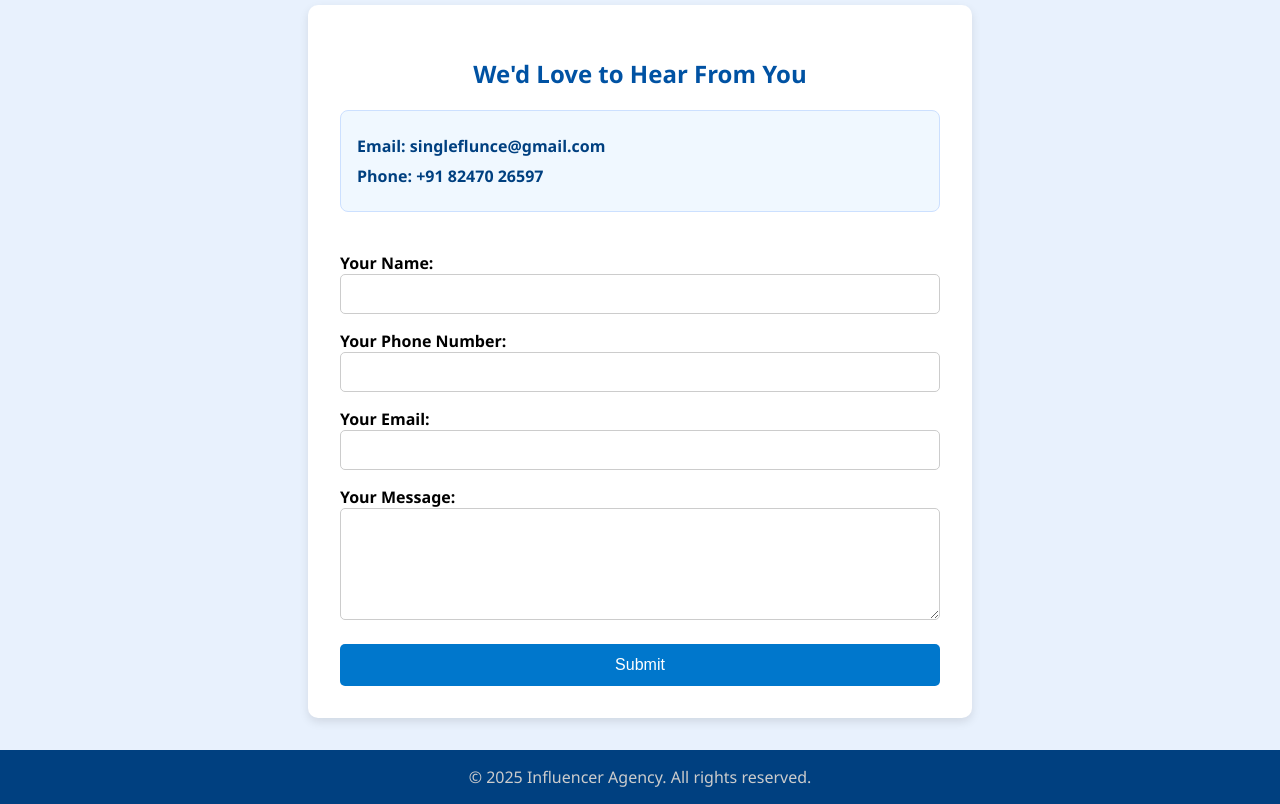
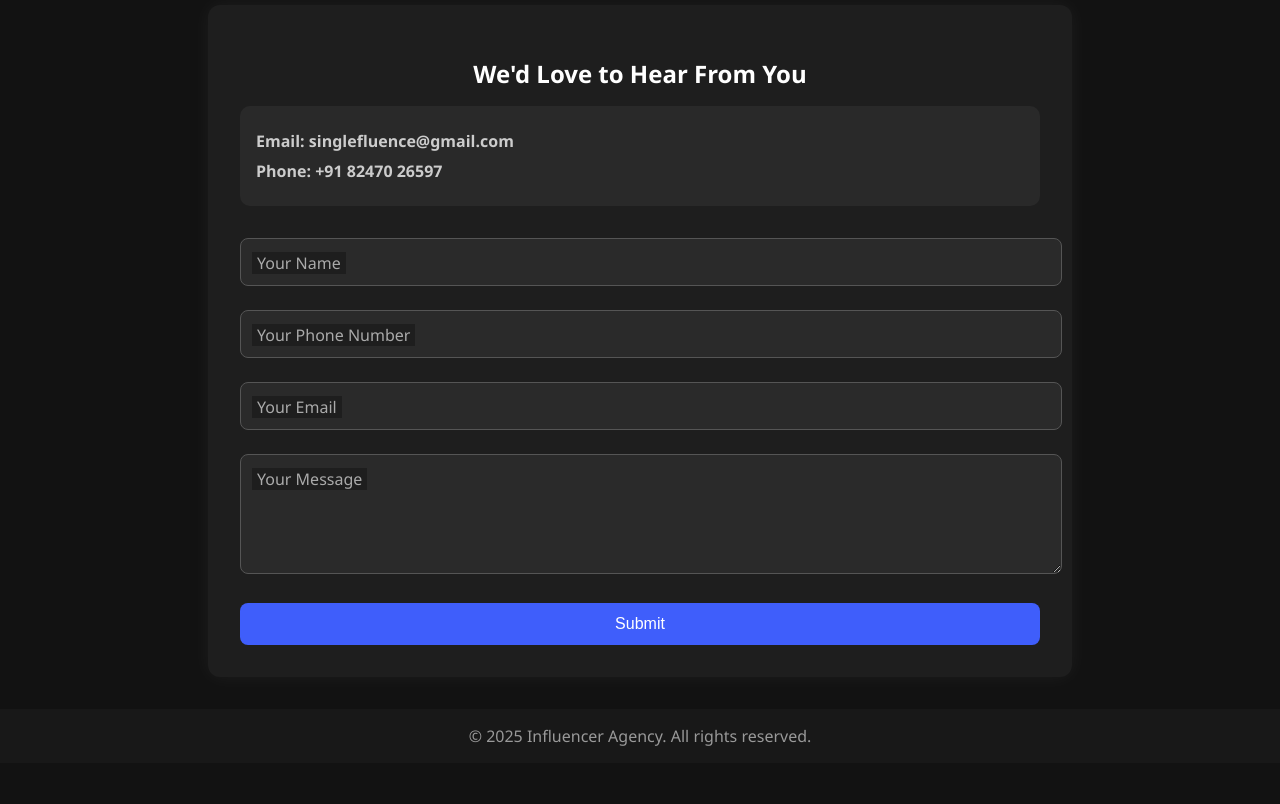
Before and after one commit to singlefluence/singlesphere, a plain HTML site: page contact.html in a window 1280 px wide. Shown: the part 183-987 px from the top of the page. After the commit the page ends 946 px from the top, so only its background shows below. Drawn offline with Linux system fonts and the light colour scheme.

Commit message:
Update contact.html

```diff
--- a/contact.html
+++ b/contact.html
@@ -5,21 +5,20 @@
   <title>Contact Us - Influencer Agency</title>
   <style>
     body {
+      margin: 0;
       font-family: 'Segoe UI', sans-serif;
-      background-color: #e8f1fd;
-      margin: 0;
-      padding: 0;
+      background: #121212;
+      color: #fff;
     }
 
     header {
-      background: #0066cc;
+      background: #1f1f1f;
       padding: 1.5rem;
-      color: white;
       text-align: center;
     }
 
     nav a {
-      color: white;
+      color: #f2f2f2;
       margin: 0 15px;
       text-decoration: none;
       font-weight: bold;
@@ -30,70 +29,100 @@
     }
 
     .container {
-      max-width: 600px;
+      max-width: 800px;
       margin: 2rem auto;
-      background-color: white;
+      background-color: #1e1e1e;
       padding: 2rem;
-      border-radius: 10px;
-      box-shadow: 0 4px 10px rgba(0, 0, 0, 0.1);
+      border-radius: 12px;
+      box-shadow: 0 0 20px rgba(255, 255, 255, 0.05);
     }
 
     h2 {
-      color: #0052a3;
       text-align: center;
+      color: #ffffff;
+      margin-bottom: 1rem;
     }
 
     .contact-info {
-      background-color: #f0f8ff;
-      border: 1px solid #cce0ff;
+      background: #292929;
       padding: 1rem;
-      margin-bottom: 1.5rem;
-      border-radius: 8px;
+      border-radius: 10px;
+      margin-bottom: 2rem;
     }
 
     .contact-info p {
       margin: 0.5rem 0;
       font-weight: bold;
-      color: #004080;
+      color: #ccc;
     }
 
     form {
-      display: flex;
-      flex-direction: column;
+      display: grid;
+      gap: 1.5rem;
     }
 
-    label {
-      margin-top: 1rem;
-      font-weight: bold;
+    .form-group {
+      position: relative;
     }
 
-    input, textarea {
-      padding: 10px;
-      border: 1px solid #ccc;
-      border-radius: 5px;
+    .form-group input,
+    .form-group textarea {
+      width: 100%;
+      padding: 14px 10px;
       font-size: 1rem;
+      background: #2a2a2a;
+      border: 1px solid #555;
+      border-radius: 8px;
+      color: #fff;
+    }
+
+    .form-group label {
+      position: absolute;
+      top: 14px;
+      left: 12px;
+      background: #1e1e1e;
+      padding: 0 5px;
+      color: #aaa;
+      transition: 0.2s;
+      pointer-events: none;
+    }
+
+    .form-group input:focus + label,
+    .form-group input:not(:placeholder-shown) + label,
+    .form-group textarea:focus + label,
+    .form-group textarea:not(:placeholder-shown) + label {
+      top: -10px;
+      left: 10px;
+      font-size: 0.8rem;
+      color: #61dafb;
+    }
+
+    .live-preview {
+      font-size: 0.85rem;
+      color: #00ffcc;
+      margin-top: -10px;
     }
 
     button {
-      margin-top: 1.5rem;
       padding: 12px;
-      background-color: #0077cc;
+      background-color: #3f5efb;
       color: white;
       font-size: 1rem;
       border: none;
-      border-radius: 5px;
+      border-radius: 8px;
       cursor: pointer;
+      transition: background 0.3s;
     }
 
     button:hover {
-      background-color: #005fa3;
+      background-color: #2a3fc9;
     }
 
     footer {
-      background: #004080;
-      color: #ccc;
       text-align: center;
       padding: 1rem;
+      background: #181818;
+      color: #999;
       margin-top: 2rem;
     }
   </style>
@@ -113,22 +142,30 @@
   <h2>We'd Love to Hear From You</h2>
 
   <div class="contact-info">
-      <p>Email: singleflunce@gmail.com</p>
-      <p>Phone: +91 82470 26597</p>
+    <p>Email: <span id="liveEmail">singlefluence@gmail.com</span></p>
+    <p>Phone: <span id="livePhone">+91 82470 26597</span></p>
   </div>
 
   <form action="https://formspree.io/f/your-form-id" method="POST">
-      <label for="name">Your Name:</label>
-      <input type="text" id="name" name="name" required>
+    <div class="form-group">
+      <input type="text" id="name" name="name" placeholder=" " required>
+      <label for="name">Your Name</label>
+    </div>
 
-      <label for="phone">Your Phone Number:</label>
-      <input type="tel" id="phone" name="phone" required>
+    <div class="form-group">
+      <input type="tel" id="phone" name="phone" placeholder=" " required oninput="document.getElementById('livePhone').textContent = this.value || '+91 82470 26597'">
+      <label for="phone">Your Phone Number</label>
+    </div>
 
-      <label for="email">Your Email:</label>
-      <input type="email" id="email" name="email" required>
+    <div class="form-group">
+      <input type="email" id="email" name="email" placeholder=" " required oninput="document.getElementById('liveEmail').textContent = this.value || 'singlefluence@gmail.com'">
+      <label for="email">Your Email</label>
+    </div>
 
-      <label for="message">Your Message:</label>
-      <textarea id="message" name="message" rows="5" required></textarea>
+    <div class="form-group">
+      <textarea id="message" name="message" rows="5" placeholder=" " required></textarea>
+      <label for="message">Your Message</label>
+    </div>
 
     <button type="submit">Submit</button>
   </form>
```
Lines whose indentation alone changed are shown as unchanged.
